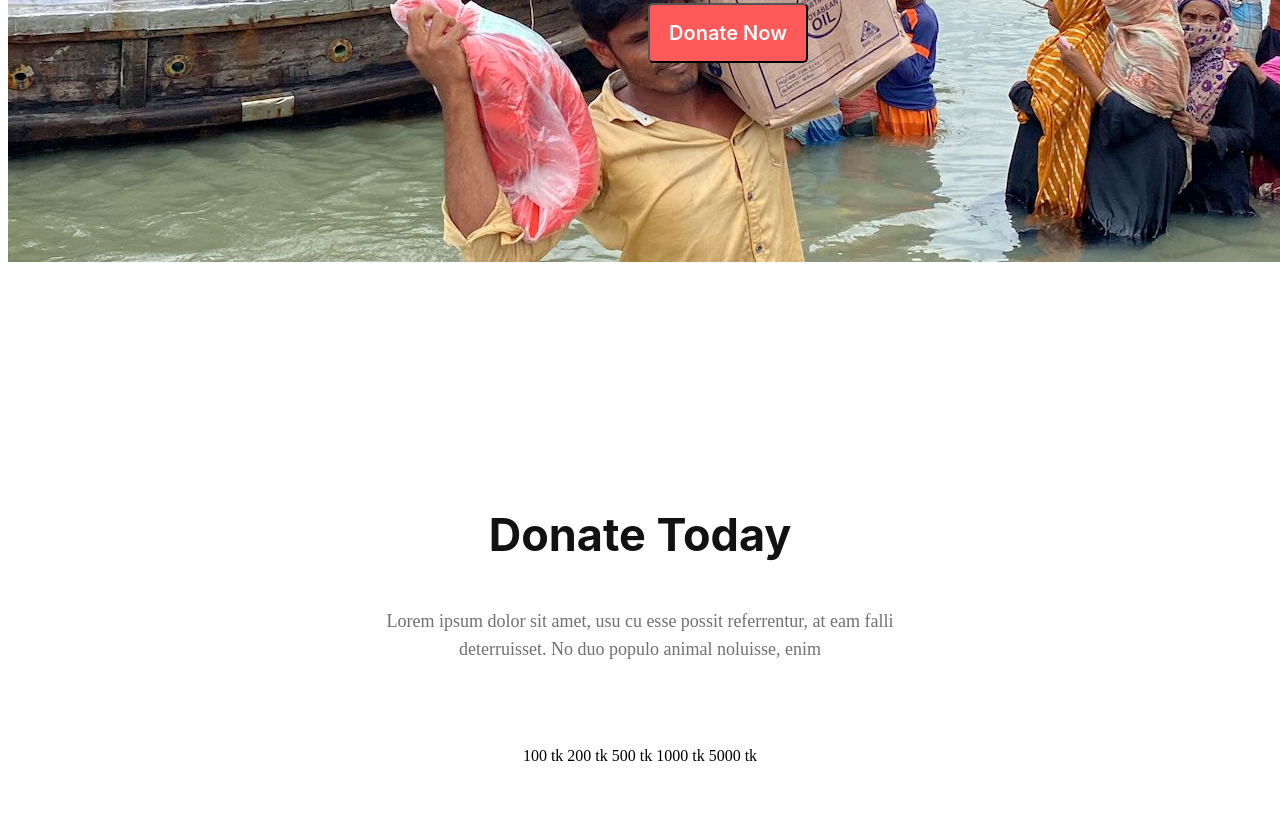
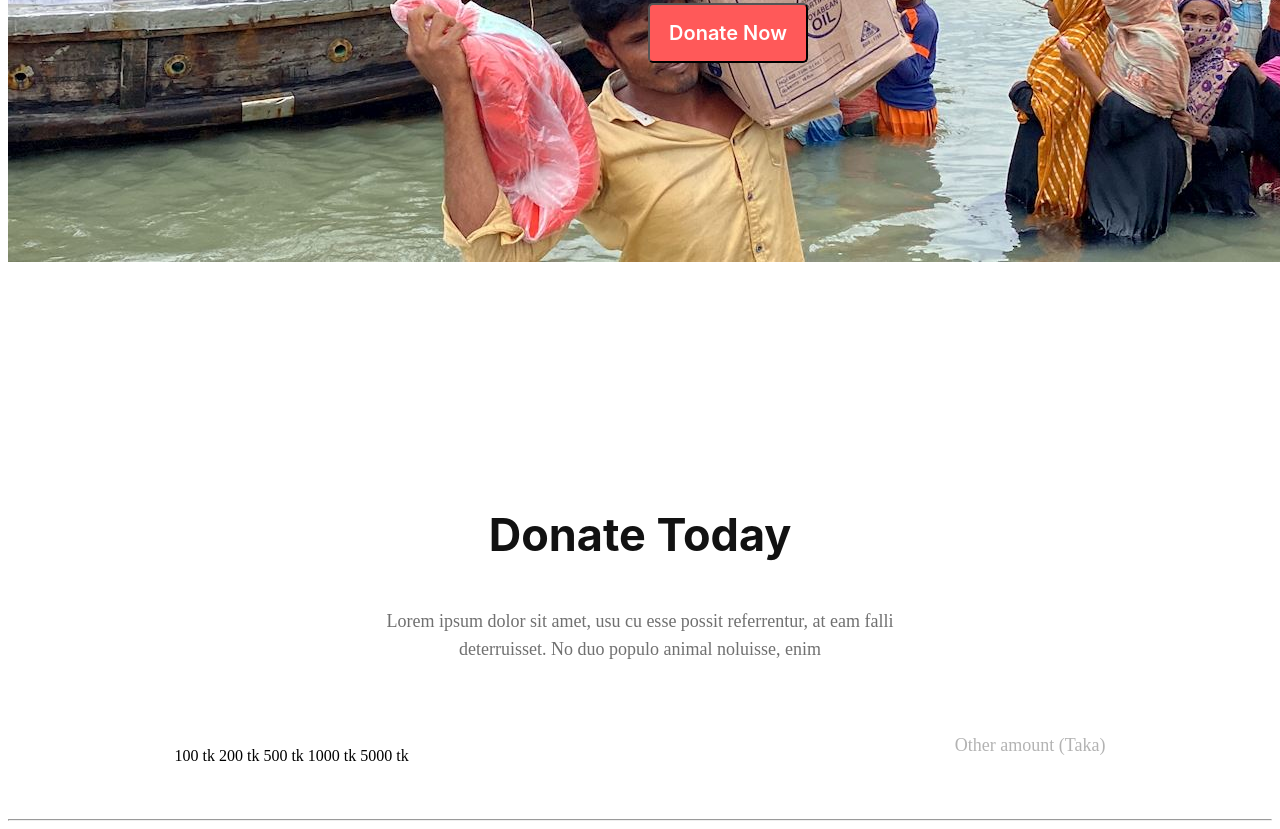
Before and after one commit to Meghla15/donate-protfolio, a plain HTML site: page index.html in a window 1280 px wide. Shown: the part 346-1175 px from the top of the page. Drawn offline with Linux system fonts and the light colour scheme.

Commit message:
adding amount

```diff
--- a/index.html
+++ b/index.html
@@ -19,12 +19,18 @@
 
   <main>
     <section class="donate">
-      <h3 class="section-title">Donate Today</h3>
-      <p class="section-description">Lorem ipsum dolor sit amet, usu cu esse possit referrentur, at eam falli deterruisset. No duo populo animal noluisse, enim</p>
-      <br>
-      <div class="amount">
+      <div>
+        <h3 class="section-title">Donate Today</h3>
+       <p class="section-description">Lorem ipsum dolor sit amet, usu cu esse possit referrentur, at eam falli deterruisset. No duo populo animal noluisse, enim</p>
+       <br>
+       <div class="amount">
         <p class="section-amount">100 tk 200 tk 500 tk 1000 tk 5000 tk</p>
+        <br>
+        <small class="other">Other amount (Taka)</small>
       </div>
+         <hr>
+      </div>
+
 
 
 
--- a/styles/style.css
+++ b/styles/style.css
@@ -74,3 +74,11 @@
     justify-content: space-around;
     padding: 30px;
 }
+.other{
+    color: #B3B3B3;
+    text-align: center;
+    font-family: Poppins;
+    font-size: 18px;
+    font-weight: 400;
+    line-height: 28px;
+}
```
